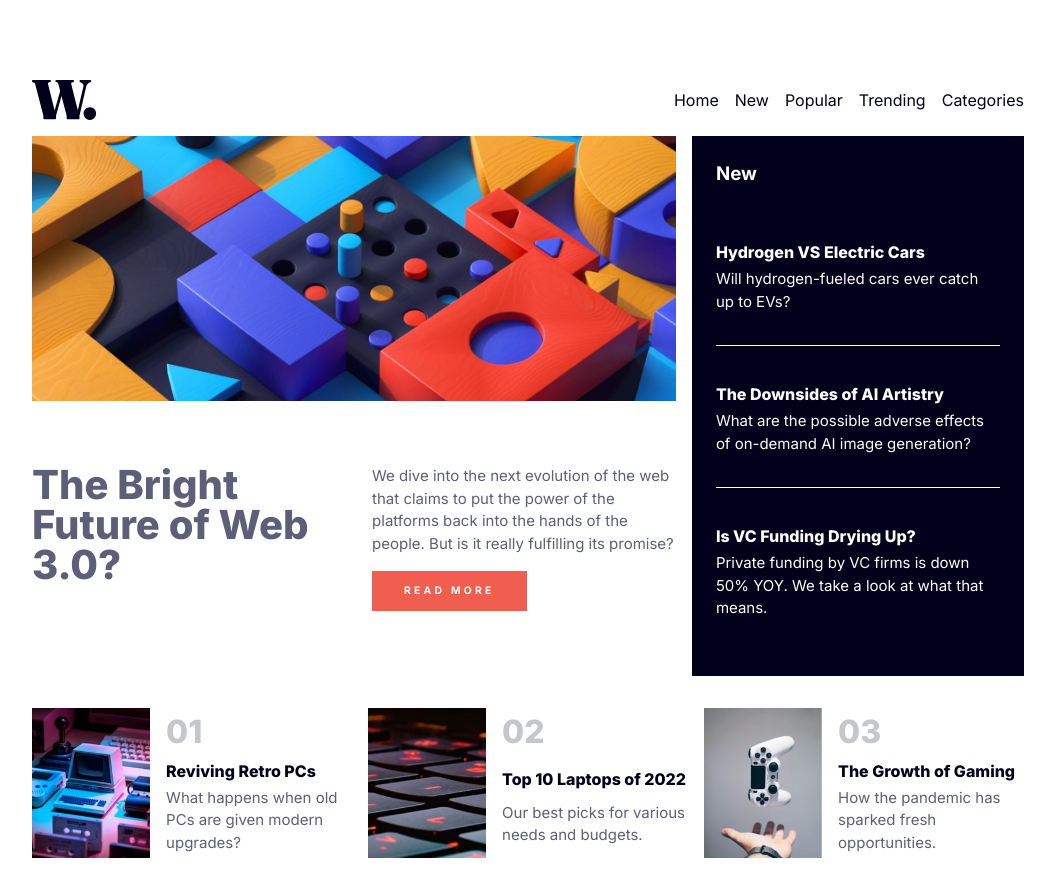
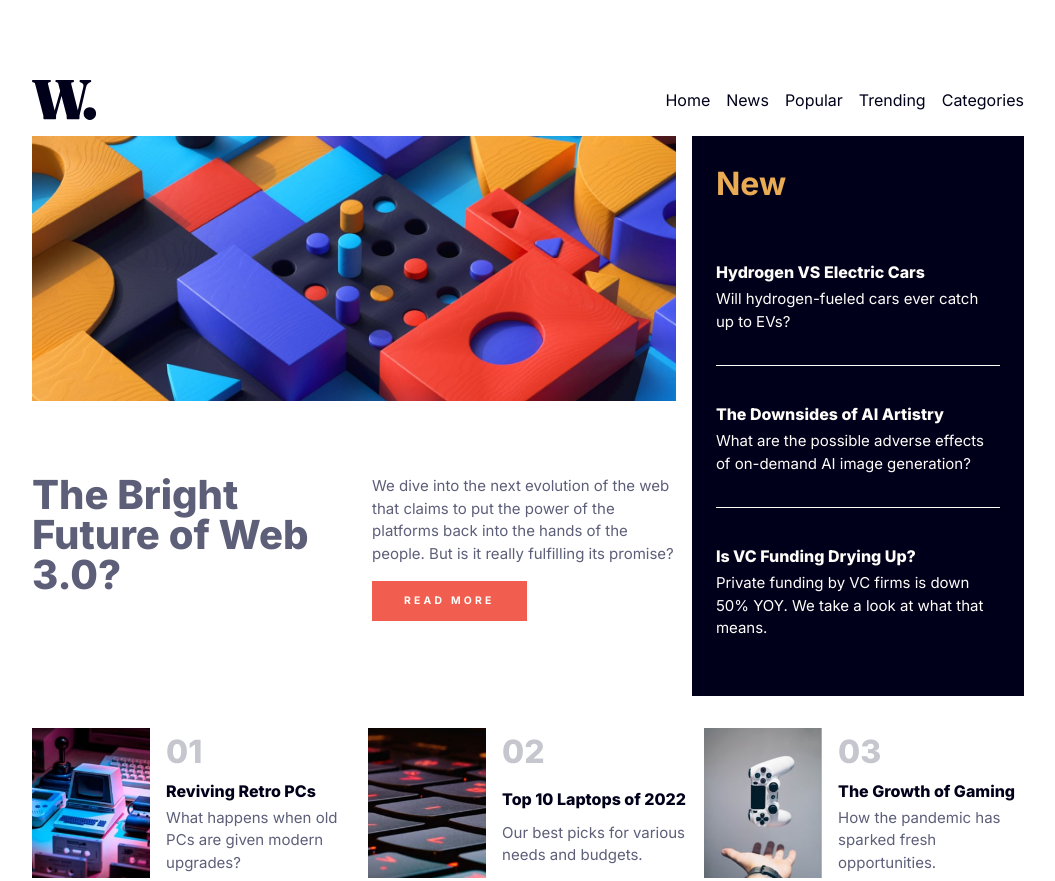
Before and after one commit to adlescouflair/frontendmentor-news-homepage, a plain HTML site: page index.html in a window 1280 px wide. Shown: the top 881 px of the page, without its empty margins (112-1167 px from the left). Drawn offline with Linux system fonts and the light colour scheme.

Commit message:
fix recent news New color

```diff
--- a/index.html
+++ b/index.html
@@ -29,7 +29,7 @@
     <nav>
       <ul id="primary_navigation" class="primary_navigation flex" data-visible="false">
         <li><a href="#">Home</a></li>
-        <li><a href="#">New</a></li>
+        <li><a href="#">News</a></li>
         <li><a href="#">Popular</a></li>
         <li><a href="#">Trending</a></li>
         <li><a href="#">Categories</a></li>
--- a/style.css
+++ b/style.css
@@ -212,6 +212,11 @@ nav li a:hover {
   padding: 1.5rem;
 }
 
+.recent_news h1 {
+  color: var(--clr-primary-color);
+  font-size: 2rem;
+}
+
 
 .recent_news li:not(:last-child) {
   border-bottom: solid 0.5px var(--clr-neutral-100);
```
